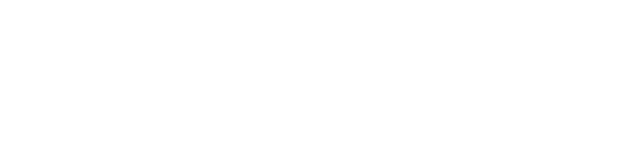
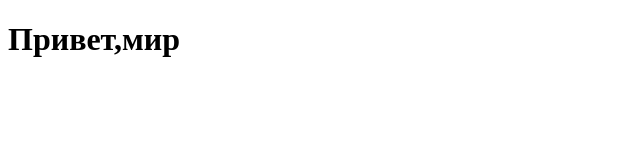
Before and after one commit to apman300/test_repo, a plain HTML site: page index.html in a window 1280 px wide. Shown: the whole page, without its empty margins (0-640 px from the left). Drawn offline with Linux system fonts and the light colour scheme.

Commit message:
add h2 title

```diff
--- a/index.html
+++ b/index.html
@@ -6,6 +6,6 @@
     <title>Document</title>
 </head>
 <body>
-
+    <h1>Привет,мир</h1>
 </body>
 </html>
```
